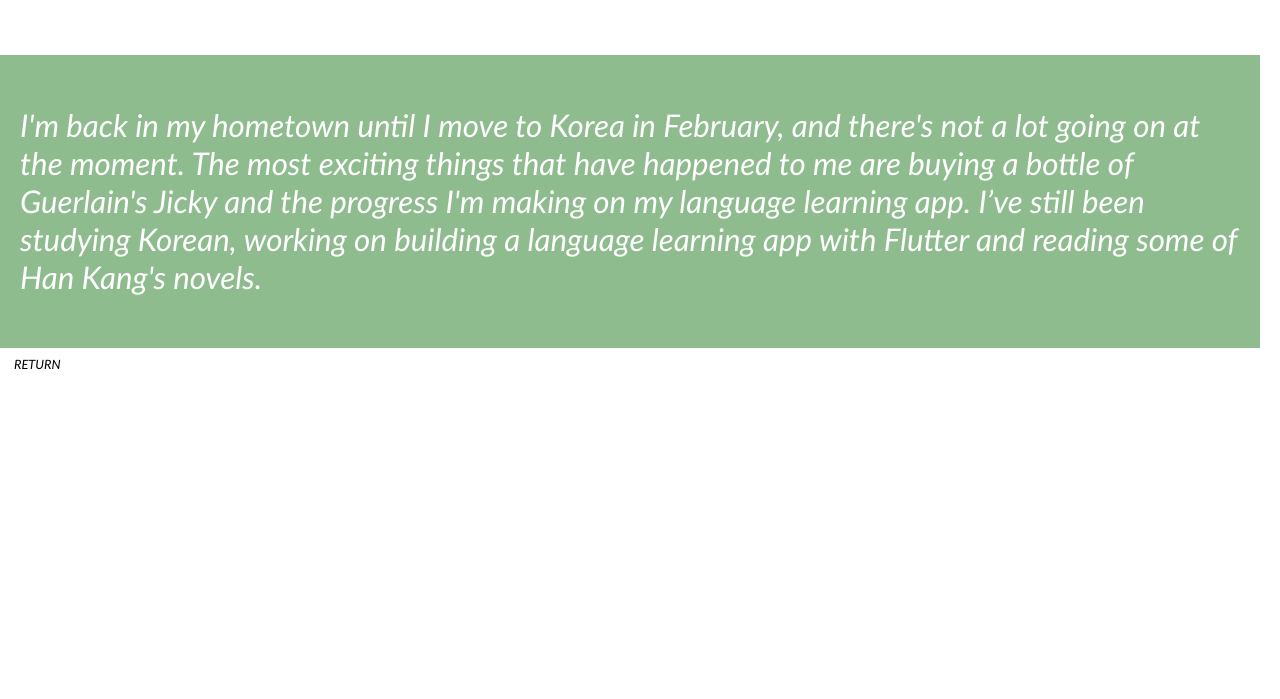
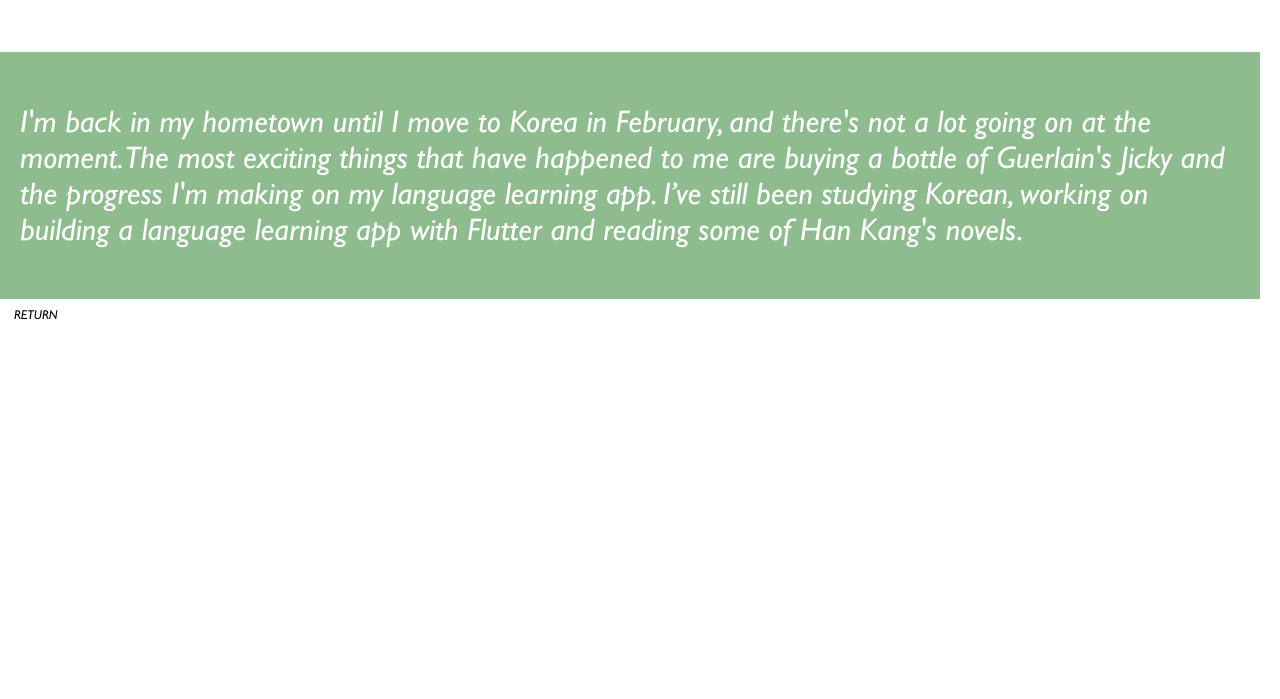
Before and after one commit to venusinherfall/Personal-webpage, a plain HTML site: page lately.html in a window 1280 px wide. Shown: the part 101-800 px from the top of the page. Drawn offline with Linux system fonts and the light colour scheme.

Commit message:
Update lately.html

```diff
--- a/lately.html
+++ b/lately.html
@@ -5,7 +5,11 @@
   <title>lately</title>
 </head>
 <style>
-body {font-family: gill sans mt;
+@font-face {
+  font-family: gillsansmtitalic;
+  src: url(gill-sans-mt-italic.ttf);
+}
+body {font-family: gillsansmtitalic;
       margin: 0;}
 .flex-container{
     display: flex;
```
